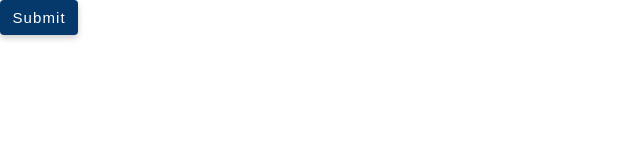
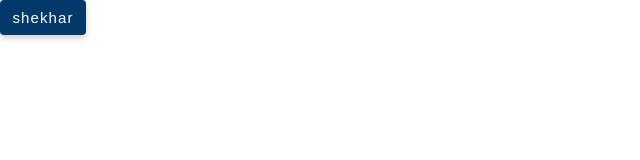
Before and after one commit to ShekharDhangar/Setu-Assignment, a React (Create React App) app: page / in a window 1280 px wide. Shown: the top 160 px of the page, without its empty margins (0-640 px from the left). Built offline with nearby package versions, Linux system fonts and the light colour scheme; the HTML template or start-up script is replaced by a standard one.

Commit message:
Feat: Button Component
Added a Button component for Form Submit.

```diff
--- a/src/App.css
+++ b/src/App.css
@@ -7,16 +7,21 @@
   --box-shadow: 0 3px 6px 0 rgb(0 0 0 / 20%);
 }
 
-html,
+html {
+  font-size: 62.5%;
+}
 body {
-  font-size: 62.5%;
+  font-size: 1.6rem;
+  font-family: sans-serif;
 }
 
 * {
   margin: 0;
   padding: 0;
-  font-size: inherit;
   outline: none;
   border: none;
   box-sizing: border-box;
 }
+li {
+  list-style-type: none;
+}
--- a/src/App.js
+++ b/src/App.js
@@ -5,7 +5,7 @@ import Input from './components/Input/Input';
 function App() {
   return (
     <div className="App">
-      <Button />
+      <Button>shekhar</Button>
     </div>
   );
 }
--- a/src/components/Button/Button.js
+++ b/src/components/Button/Button.js
@@ -1,10 +1,11 @@
 import React from 'react';
 import styles from './Button.module.css';
 
-function Button() {
+function Button({ onClick, children }) {
+  const btnClick = () => onClick && onClick();
   return (
-    <button type="button" className={styles.button}>
-      Submit
+    <button type="button" className={styles.button} onClick={btnClick}>
+      {children}
     </button>
   );
 }
--- a/src/components/Button/Button.module.css
+++ b/src/components/Button/Button.module.css
@@ -27,7 +27,7 @@
 /* Active */
 .button:active {
   scale: 1.02;
-  box-shadow: 0 5px 5px -3px rgba(0, 0, 0, 0.2), 0 8px 10px 1px rgba(0, 0, 0, 0.14), 0 3px 14px 2px rgba(0, 0, 0, 0.12);
+  box-shadow: var(--box-shadow);
 }
 
 /* Disabled */
@@ -37,11 +37,3 @@
   box-shadow: none;
   cursor: initial;
 }
-
-.button:disabled::before {
-  opacity: 0;
-}
-
-.button:disabled::after {
-  opacity: 0;
-}
```
